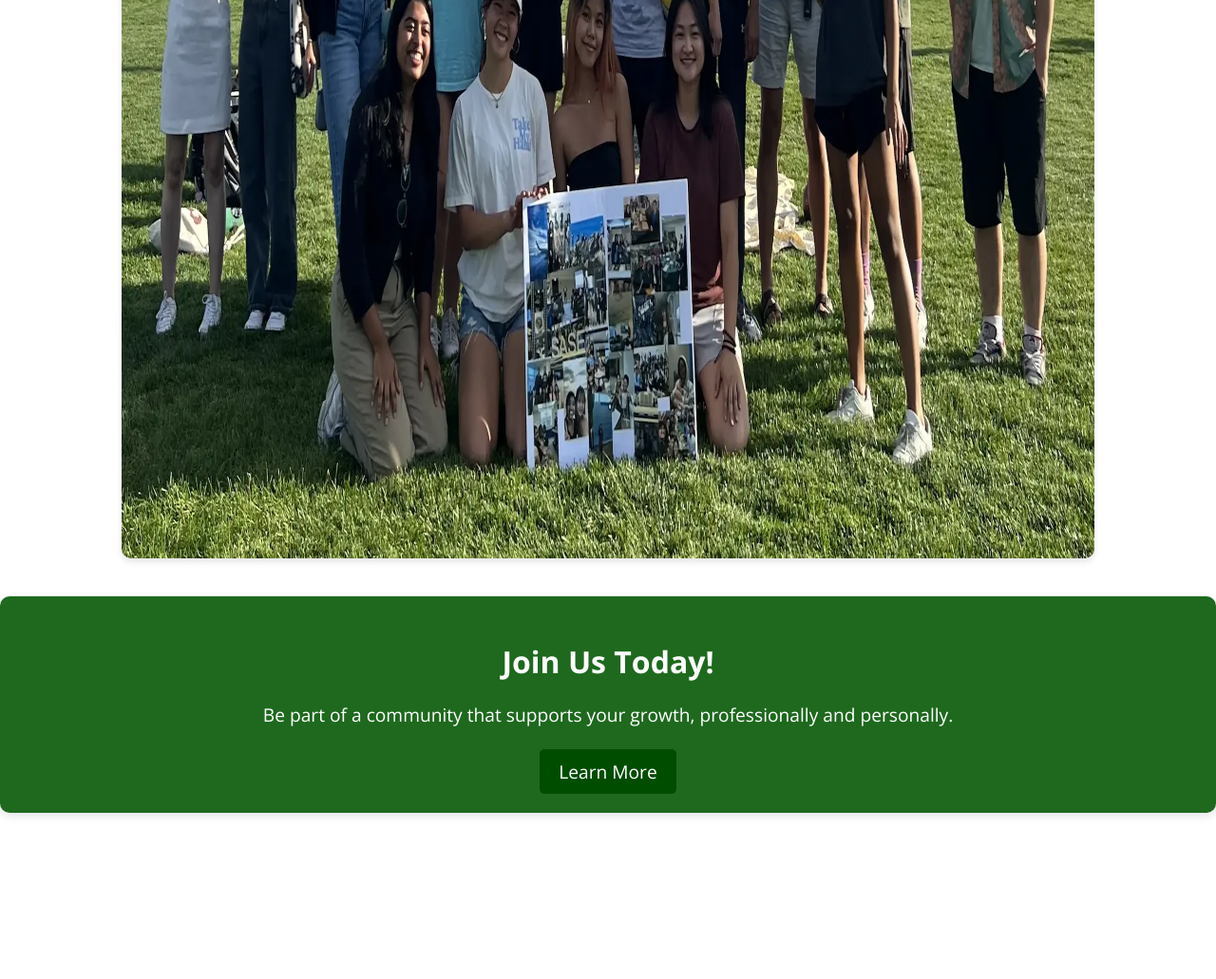
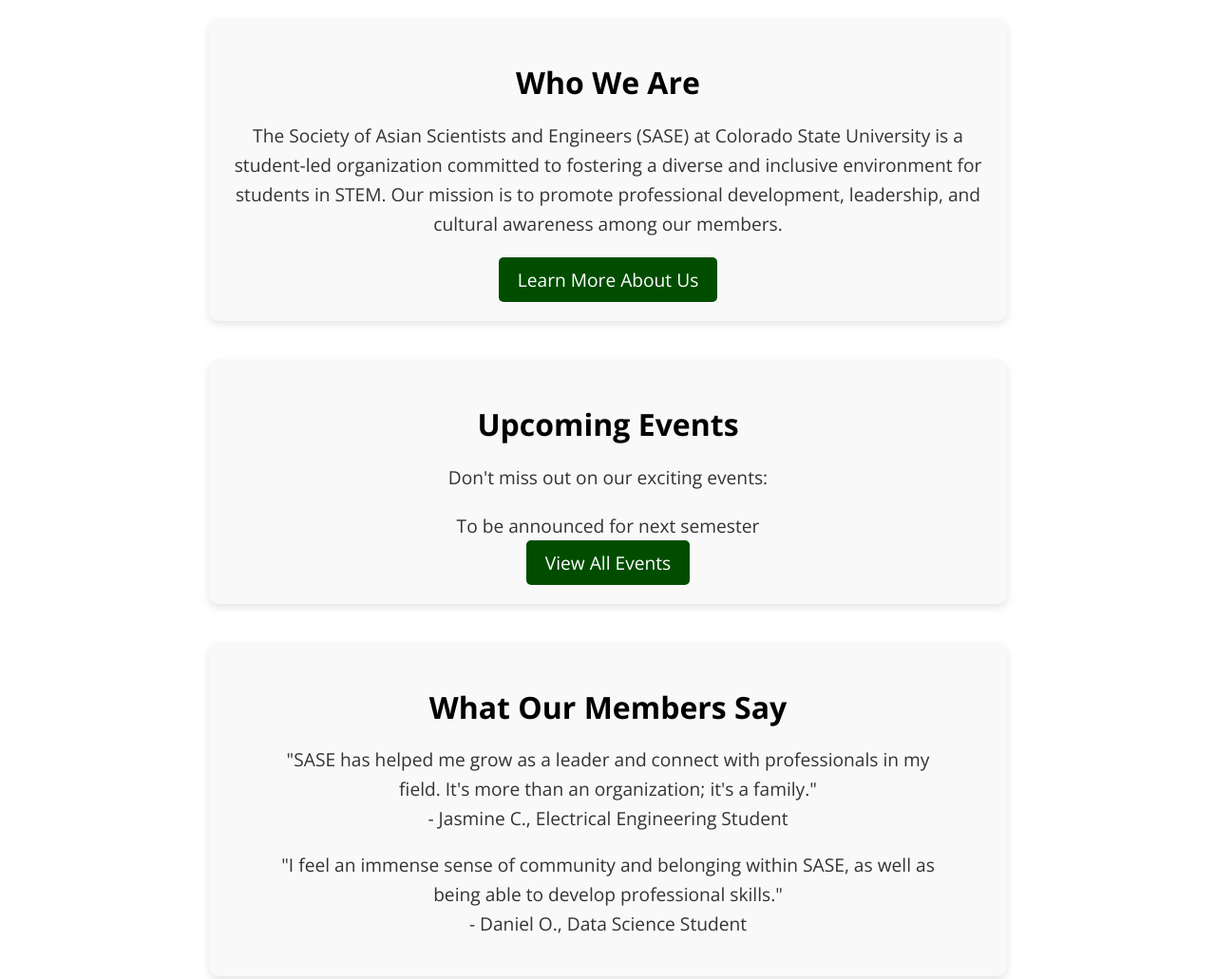
Before and after one commit to kylephamn/SASE-Website, a plain HTML site: page index.html in a window 1280 px wide. Shown: the part 1020-2051 px from the top of the page at 95% size. Before the commit the page ends 1916 px from the top, so only its background shows below. Drawn offline with nearby package versions, Linux system fonts and the light colour scheme.

Commit message:
added index.html content, removed specified dimensions for main image

```diff
--- a/index.html
+++ b/index.html
@@ -50,14 +50,47 @@
       <p>
         Welcome to the Colorado State University Chapter of SASE!<br>
         We are extremely excited to have you join us this year!<br>
-        <img src="logos/SASE-2.webp" alt="SASE First Meeting Photo" class="small-image-index" loading="eager" width="2048" height="1219">
+        <img src="logos/SASE-2.webp" alt="SASE First Meeting Photo" class="small-image-index" loading="eager">
       </p>
 
+      <!-- About Section -->
+  <section class="about-section">
+    <h2>Who We Are</h2>
+    <p>
+      The Society of Asian Scientists and Engineers (SASE) at Colorado State University is a student-led organization committed to fostering a diverse and inclusive environment for students in STEM.
+      Our mission is to promote professional development, leadership, and cultural awareness among our members.
+    </p>
+    <a href="about-us" class="cta-button">Learn More About Us</a>
+  </section>
+
+  <!-- Upcoming Events Section -->
+  <section class="events-section">
+    <h2>Upcoming Events</h2>
+    <p>Don't miss out on our exciting events:</p>
+    <ul>
+      <li>To be announced for next semester</li>
+    </ul>
+    <a href="next-event" class="cta-button">View All Events</a>
+  </section>
+
+  <!-- Testimonials Section -->
+  <section class="testimonials-section">
+    <h2>What Our Members Say</h2>
+    <blockquote>
+      "SASE has helped me grow as a leader and connect with professionals in my field. It's more than an organization; it's a family."
+      <footer>- Jasmine C., Electrical Engineering Student</footer>
+    </blockquote>
+    <blockquote>
+      "I feel an immense sense of community and belonging within SASE, as well as being able to develop professional skills."
+      <footer>- Daniel O., Data Science Student</footer>
+    </blockquote>
+  </section>
+
+</div>
 <section class="cta-banner-index">
   <h2>Join Us Today!</h2>
   <p>Be part of a community that supports your growth, professionally and personally.</p>
   <a href="about-us" class="cta-button">Learn More</a>
 </section>
-    </div>
 </body>
 </html>
--- a/style.css
+++ b/style.css
@@ -4,6 +4,7 @@
     padding: 0;
     list-style: none;
     font-family: 'Open Sans', 'Helvetica Neue', Arial, sans-serif;
+    box-sizing: border-box;
 }
 
 /* Common Styles */
@@ -47,18 +48,6 @@
 .navbar a:hover {
     background-color: #006600;
     box-shadow: 0 12px 16px 0 rgba(0, 0, 0, 0.24), 0 17px 50px 0 rgba(0, 0, 0, 0.19);
-}
-
-.login-button {
-    color: white;
-    padding: 10px 20px;
-    border-radius: 5px;
-    font-weight: bold;
-    text-decoration: none;
-}
-
-.login-button:hover {
-    background-color: #006600;
 }
 
 /* Hamburger Menu */
@@ -109,6 +98,27 @@
 .header-text h4 {
     font-size: 1.0em;
 }
+
+section {
+    margin: 40px auto;
+    max-width: 800px;
+    text-align: center;
+    padding: 20px;
+    border-radius: 10px;
+    background-color: #f9f9f9;
+    box-shadow: 0 4px 8px rgba(0, 0, 0, 0.1);
+  }
+
+  section h2 {
+    font-size: 2em;
+    margin-bottom: 15px;
+  }
+
+  section p, section ul, blockquote {
+    font-size: 1.2em;
+    color: #333;
+    line-height: 1.6;
+  }
 
 div p {
     text-align: center; /* Centers the text horizontally */
@@ -353,8 +363,7 @@
     text-align: center;
     margin: 40px auto;
     padding: 20px;
-    background-color: #1e691e;
-    color: white;
+
     border-radius: 10px;
     box-shadow: 0 4px 8px rgba(0, 0, 0, 0.1);
 }
```
Lines whose indentation alone changed are shown as unchanged.
